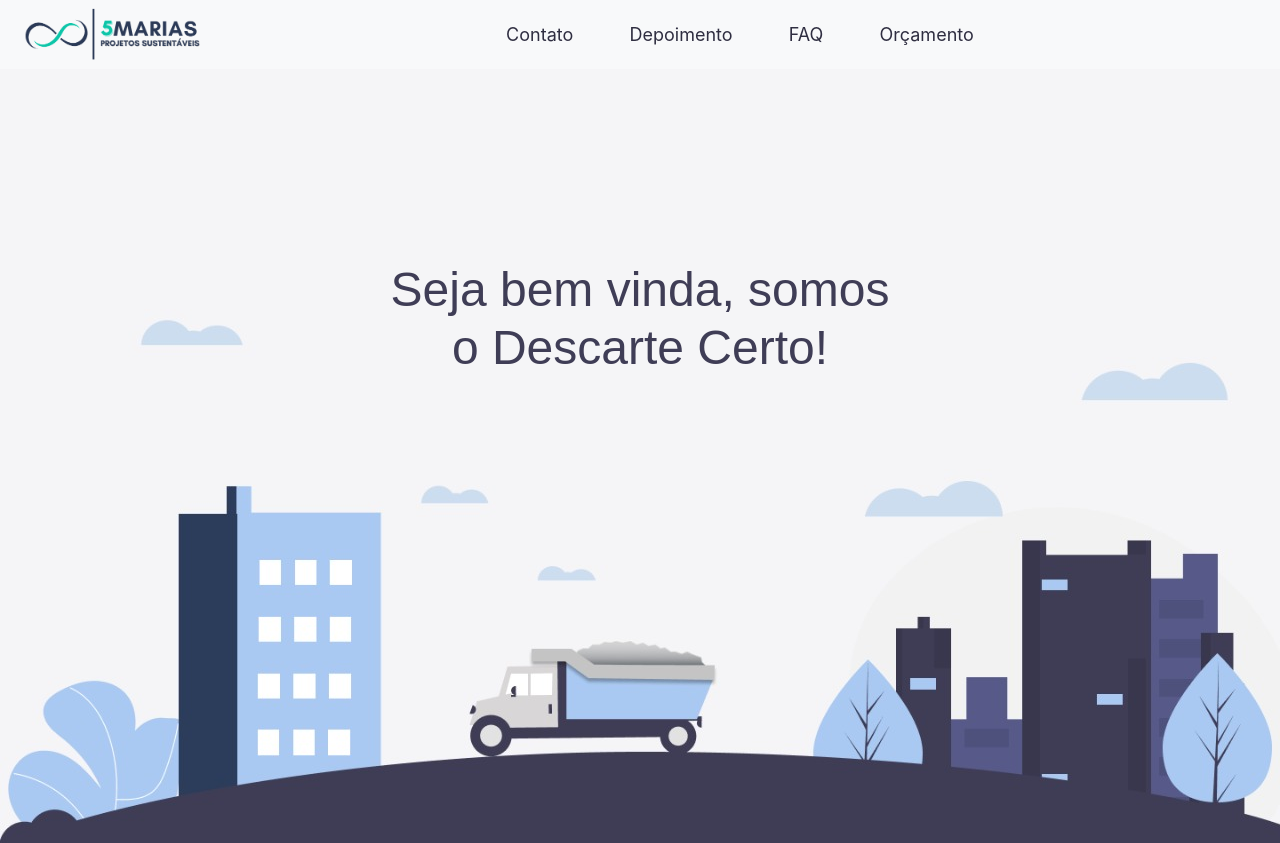
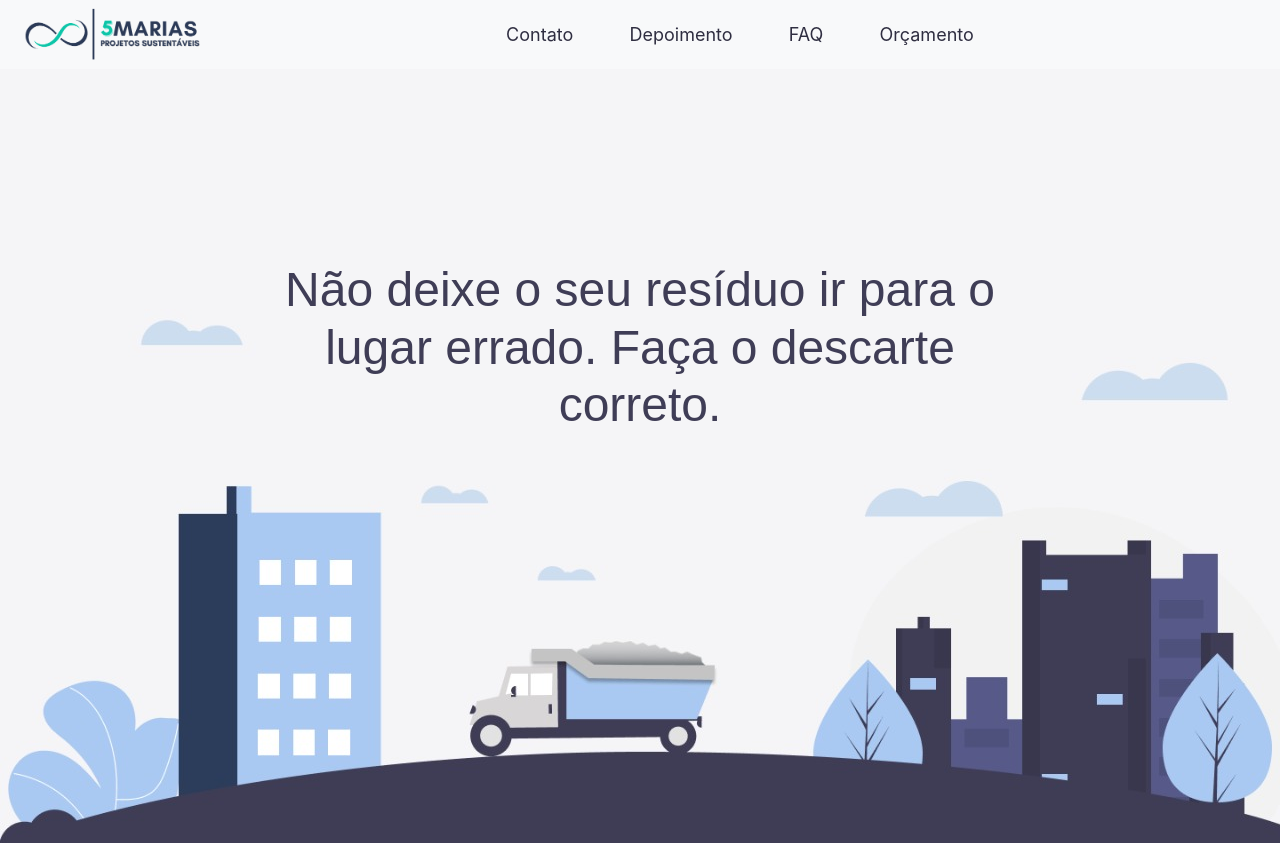
Before and after one commit to aceleradora-TW/descarte-certo, a React (Create React App) app in the folder frontend/: page / in a window 1280 px wide. Shown: the top 843 px of the page. Built offline with nearby package versions, Linux system fonts and the light colour scheme.

Commit message:
#22/ @Vanderlei @Rosa: Corringindo frase banner

```diff
--- a/frontend/src/components/images/BannerComponent.js
+++ b/frontend/src/components/images/BannerComponent.js
@@ -7,7 +7,7 @@ function BannerComponent(){
 
     return(
         <div className="banner-style"  >
-            <h1 className="titulo">Seja bem vinda, somos o Descarte Certo!</h1>
+            <h1 className="titulo">Não deixe o seu resíduo ir para o lugar errado. Faça o descarte correto.</h1>
             <img  className="img-banner" fixed="top" src={Banner}></img>
       </div>
 
--- a/frontend/src/components/images/BannerStyles.css
+++ b/frontend/src/components/images/BannerStyles.css
@@ -8,8 +8,8 @@
     text-align: center;
     padding-top: 15%;
     padding-bottom: 10%;
-    right:30% ;
-    left: 30%;
+    right:20% ;
+    left: 20%;
     font-size: xxx-large;
     font-family: Arial, Helvetica, sans-serif;
     color:#3F3D56;
```
